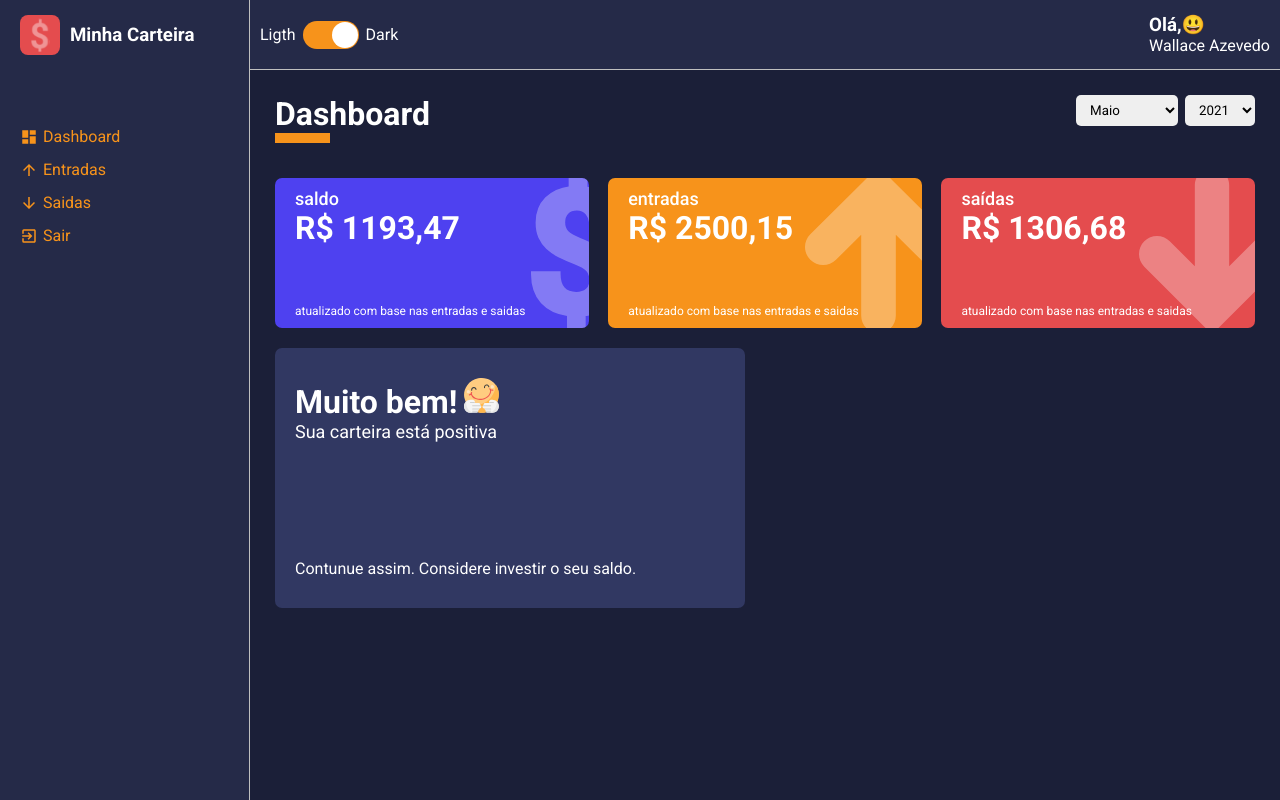
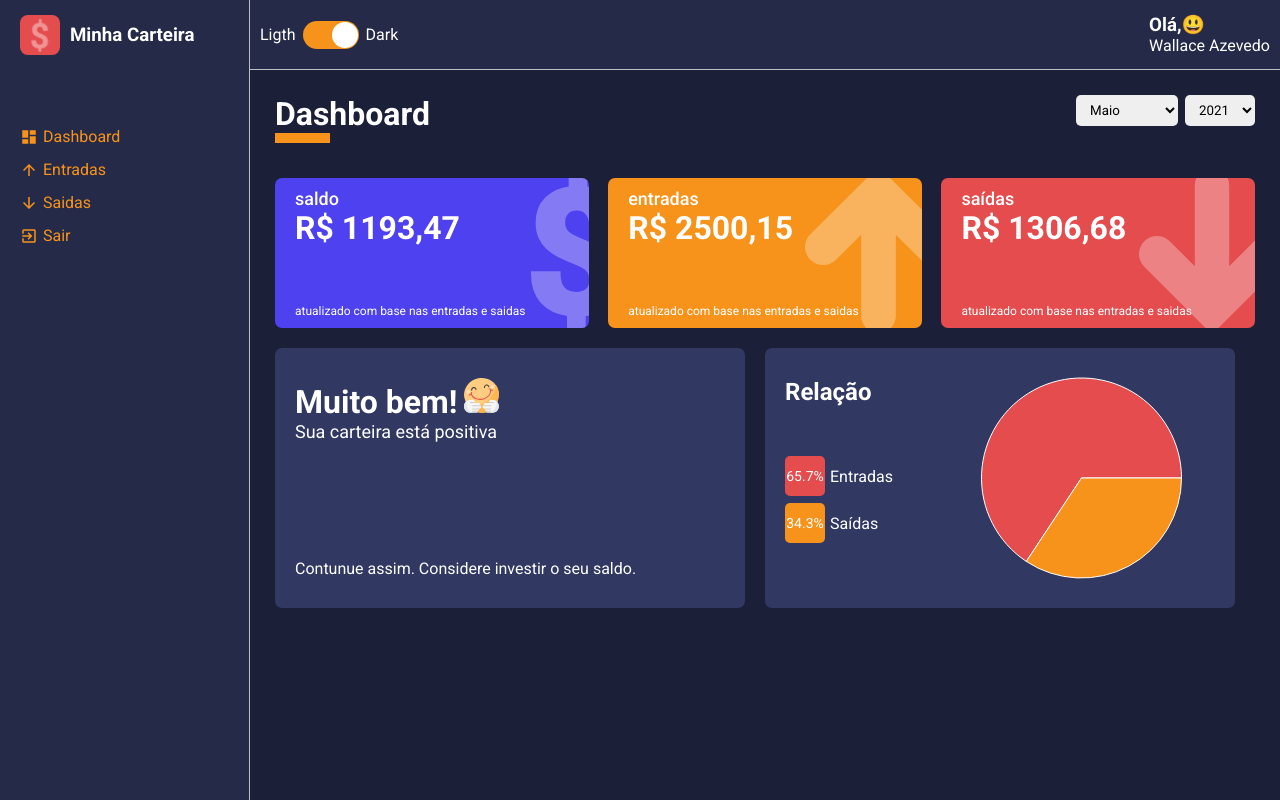
Before and after one commit to wallaceAzevedo/minha-carteira, a React (Create React App) app: page /dashboard in a window 1280 px wide. Built offline with nearby package versions, Linux system fonts and the light colour scheme.

Commit message:
fim da aula 35

```diff
--- a/package.json
+++ b/package.json
@@ -10,6 +10,7 @@
     "@types/node": "^12.0.0",
     "@types/react": "^17.0.0",
     "@types/react-dom": "^17.0.0",
+    "@types/recharts": "^2.0.0",
     "@types/styled-components": "^5.1.9",
     "react": "^17.0.2",
     "react-countup": "^4.3.3",
@@ -18,6 +19,7 @@
     "react-router-dom": "^5.2.0",
     "react-scripts": "4.0.3",
     "react-switch": "^6.0.0",
+    "recharts": "^2.0.9",
     "styled-components": "^5.3.0",
     "typescript": "^4.1.2",
     "uuidv4": "^6.2.8",
--- /dev/null
+++ b/src/components/HistoryBox/index.tsx
@@ -0,0 +1,11 @@
+import React from 'react';
+import { Container } from './styles';
+
+const HistoryBox : React.FC = () =>  (
+        <Container>
+
+        </Container>
+);
+
+
+export default HistoryBox;
--- /dev/null
+++ b/src/components/HistoryBox/styles.ts
@@ -0,0 +1,4 @@
+import styled from 'styled-components';
+
+
+export const Container = styled.div``;
--- /dev/null
+++ b/src/components/PieChartBox/index.tsx
@@ -0,0 +1,66 @@
+import React from 'react';
+
+import {
+   PieChart,
+   Pie,
+   Cell,
+   ResponsiveContainer
+
+} from 'recharts'
+
+import {
+    Container,
+    SideLeft,
+    LegendContainer,
+    Legend,
+    SideRight
+} from './styles';
+
+interface IPieChartProps{
+    data:{
+        name:string;
+        value:number;
+        percent:number;
+        color:string;
+
+    }[]
+}
+
+const PieChartBox : React.FC<IPieChartProps> = ({data}) =>  (
+    <Container>
+        <SideLeft>
+            <h2>Relação</h2>
+            <LegendContainer>
+                    {
+                        data.map(indicator => (
+                        <Legend key={indicator.name} color={indicator.color}>
+                        <div>{indicator.percent}%</div>
+                        <span>{indicator.name}</span>
+                        </Legend>
+
+                        ))
+                }
+
+
+            </LegendContainer>
+
+        </SideLeft>
+        <SideRight>
+            <ResponsiveContainer>
+                <PieChart>
+                    <Pie data={data} dataKey="percent">
+                         {
+                             data.map((indicator) =>(
+                                <Cell key={indicator.name} fill={indicator.color}/>
+                             ))
+                         }
+                    </Pie>
+                </PieChart>
+            </ResponsiveContainer>
+
+        </SideRight>
+
+    </Container>
+);
+
+export default PieChartBox;
--- /dev/null
+++ b/src/components/PieChartBox/styles.ts
@@ -0,0 +1,82 @@
+import styled from 'styled-components';
+
+interface ILegendProps {
+    color: string
+}
+
+export const Container = styled.div`
+  width:48%;
+  height: 260px;
+
+  margin: 10px 0;
+
+  background-color: ${props => props.theme.colors.tertiary};
+  color: ${props => props.theme.colors.white};
+
+  border-radius: 7px;
+
+  display:flex;
+`;
+
+export const SideLeft = styled.aside`
+  padding: 30px 20px;
+
+  >h2 {
+      margin-bottom: 50px;
+  }
+`;
+
+export const LegendContainer = styled.ul`
+  list-style: none;
+
+  height: 175px;
+  padding-right: 15px;
+
+
+  // caso precise adicionar mais elementos ao grafico
+  //overflow:scroll;
+
+  //::-webkit-scrollbar{
+        //width: 10px;
+    //}
+
+    //::-webkit-scrollbar-thumb{
+        //background-color: ${props => props.theme.colors.secondary};
+        //border-radius: 10px;
+    //}
+
+    //::-webkit-scrollbar-track{
+        //background-color: ${props => props.theme.colors.tertiary};
+    //}
+`;
+
+export const Legend = styled.li<ILegendProps>`
+    display: flex;
+    align-items: center;
+
+    margin-bottom: 7px;
+
+
+   > div {
+       background-color: ${props => props.color};
+
+       width: 40px;
+       height: 40px;
+       border-radius: 5px;
+
+       font-size: 14px;
+       line-height: 40px;
+
+       text-align: center;
+   }
+
+   > span {
+       margin-left: 5px;
+   }
+`;
+
+export const SideRight = styled.main`
+   display:flex;
+   flex:1;
+   justify-content: center;
+`;
--- a/src/pages/Dashboard/index.tsx
+++ b/src/pages/Dashboard/index.tsx
@@ -5,6 +5,8 @@
 import SelectInput from '../../components/SelectInput';
 import Walletbox from '../../components/Walletbox';
 import MessageBox from '../../components/MensageBox'
+import PieChartBox from '../../components/PieChartBox';
+import HistoryBox from '../../components/HistoryBox';
 
 import expenses from '../../repositories/expenses';
 import gains from '../../repositories/gains';
@@ -25,11 +27,6 @@
     const [monthSelected, setMonthSelected] = useState<number>(new Date().getMonth() + 1);
     const [yearSelected, setYearSelected] = useState<number>(new Date().getFullYear());
 
-    const options = [
-        {value:'wallace', label:'wallace'},
-        {value:'maria', label:'maria'},
-        {value:'ana', label:'ana'}
-    ];
 
     const years = useMemo(() =>{
         let uniqueYears: number[] = [];
@@ -116,7 +113,7 @@
                 footerText:"Verifique seus gastos e tente cortar algumas coisas desnecesssáiras.",
                 icon: sadImg
             }
-        }else if(totalBalance == 0){
+        }else if(totalBalance === 0){
             return{
                 title:"Ufaa!",
                 description:"Nesse mês, você gastou gastou exatamente o que ganhou.",
@@ -132,6 +129,32 @@
             }
         }
     },[totalBalance]);
+
+    const relationExpensesVersusGains = useMemo(() =>{
+        const total = totalGais + totalExpenses;
+
+        const percentGains = (totalGais / total) * 100;
+        const percentExpenses = (totalExpenses / total) * 100;
+
+        const data =[
+        {
+            name: "Entradas",
+            value: totalExpenses,
+            percent: Number(percentGains.toFixed(1)),
+            color:'#E44C4E'
+        },
+
+        {
+            name: "Saídas",
+            value: totalExpenses,
+            percent: Number(percentExpenses.toFixed(1)),
+            color: '#F7931B'
+        },
+    ]
+
+    return data;
+
+    },[totalGais, totalExpenses]);
 
     const handleMonthSelected = (month: string) => {
         try {
@@ -189,6 +212,9 @@
                  footerText={message.footerText}
                  icon={message.icon}
                />
+
+               <PieChartBox data={relationExpensesVersusGains}/>
+               <HistoryBox/>
            </Content>
         </Container>
     );
```
Also changed, not shown: 1 other file (tests, documents, lock files or other folders).
